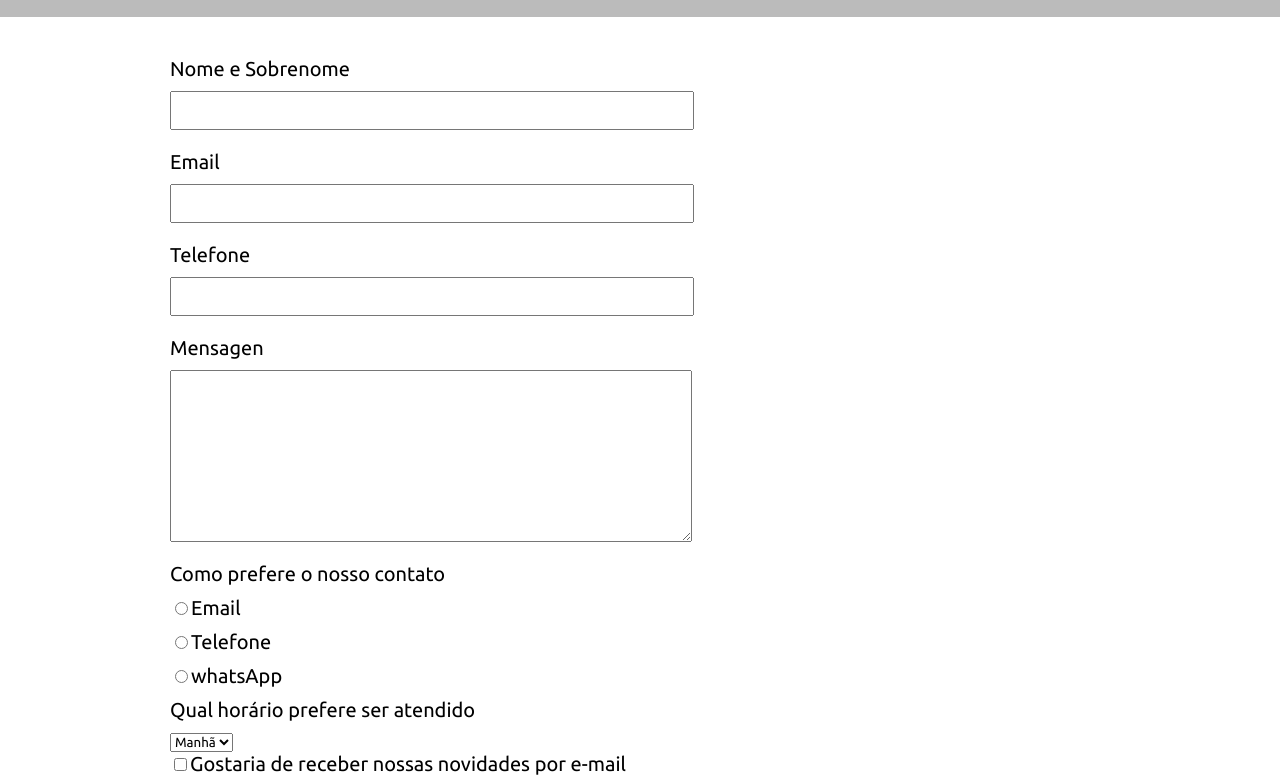
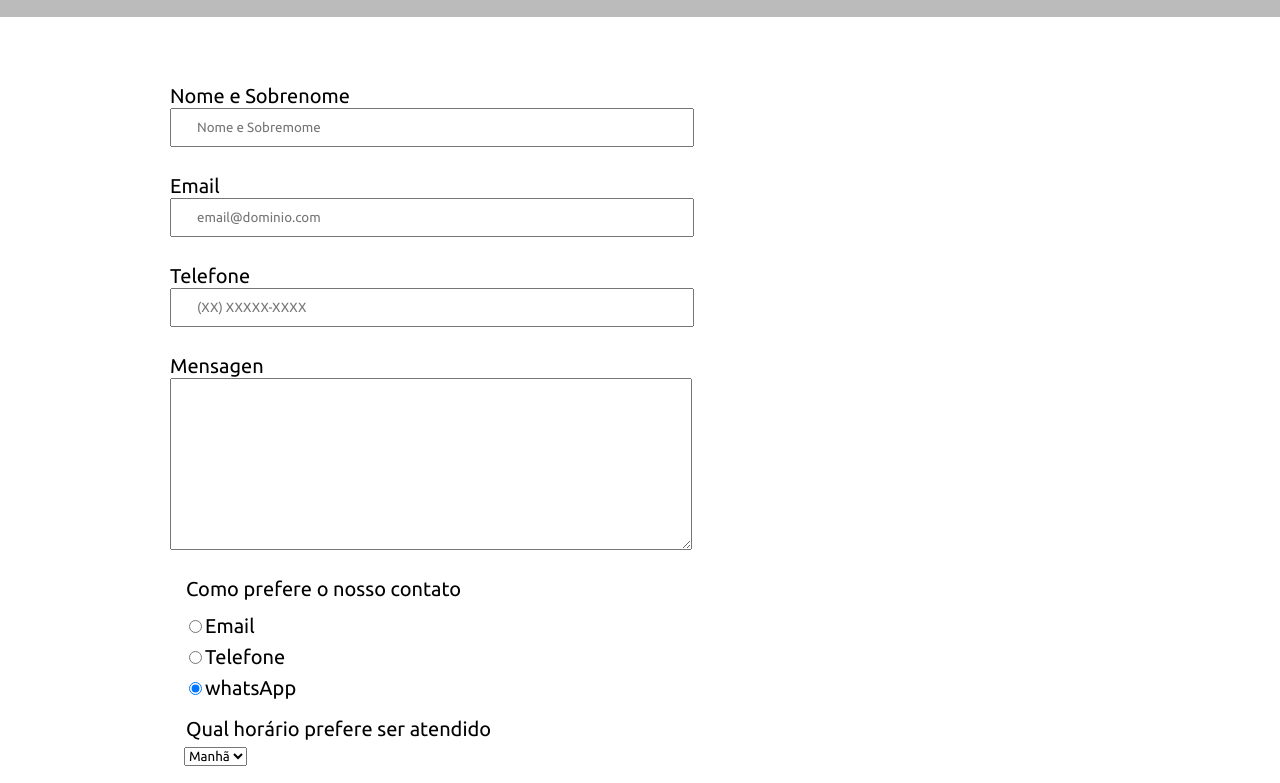
Before and after one commit to Erickmts10/GrupoBoticarioAlura, a plain HTML site: page 01.DevFullStack/01.Semana 1 e 2 HTML5 e CSS3/03.HTML5eCSS3-parte-3/contato.html in a window 1280 px wide. Shown: the part 276-1059 px from the top of the page. Drawn offline with Linux system fonts and the light colour scheme.

Commit message:
criação de formulario com fieldset legend

```diff
--- a/01.DevFullStack/01.Semana 1 e 2 HTML5 e CSS3/03.HTML5eCSS3-parte-3/contato.html
+++ b/01.DevFullStack/01.Semana 1 e 2 HTML5 e CSS3/03.HTML5eCSS3-parte-3/contato.html
@@ -10,7 +10,7 @@
   <body>
     <header>
       <div class="caixa">
-        <img src="../00.imagens/logo.png" />
+        <img src="../00.imagens/logo.png" alt="Logo da Barbearia" />
         <nav>
           <ul class="navegacao">
             <li>
@@ -29,13 +29,32 @@
     <main>
       <form>
         <label for="nomesobrenome"> Nome e Sobrenome </label>
-        <input type="text" id="nomesobrenome" class="input-padrao" />
+        <input
+          type="text"
+          id="nomesobrenome"
+          class="input-padrao"
+          required
+          placeholder="Nome e Sobremome"
+        />
 
         <label for="email">Email</label>
-        <input type="text" id="email" class="input-padrao" />
+        <input
+          type="email"
+          id="email"
+          class="input-padrao"
+          required
+          placeholder="email@dominio.com"
+        />
 
         <label for="telefone">Telefone</label>
-        <input type="text" name="telefone" id="telefone" class="input-padrao" />
+        <input
+          type="tel"
+          name="telefone"
+          id="telefone"
+          class="input-padrao"
+          required
+          placeholder="(XX) XXXXX-XXXX"
+        />
 
         <label for="menssagen">Mensagen</label>
         <textarea
@@ -43,10 +62,11 @@
           rows="10"
           id="menssagen"
           class="input-padrao"
+          required
         ></textarea>
 
-        <div>
-          <p>Como prefere o nosso contato</p>
+        <fieldset>
+          <legend>Como prefere o nosso contato</legend>
           <label for="radio-email">
             <input
               type="radio"
@@ -71,27 +91,28 @@
               name="contato"
               value="whatsapp"
               id="radio-whatsapp"
+              checked
             />whatsApp</label
           >
-        </div>
-        <div>
-          <p>Qual horário prefere ser atendido</p>
+        </fieldset>
+        <fieldset>
+          <legend>Qual horário prefere ser atendido</legend>
           <select>
             <option>Manhã</option>
             <option>Tarde</option>
             <option>Noite</option>
           </select>
-        </div>
+        </fieldset>
 
         <label>
-          <input type="checkbox" />Gostaria de receber nossas novidades por
-          e-mail</label
+          <input type="checkbox" checked />Gostaria de receber nossas novidades
+          por e-mail</label
         >
         <input type="submit" value="Enviar formulario" />
       </form>
     </main>
     <footer>
-      <img src="../00.imagens/logo-branco.png" />
+      <img src="../00.imagens/logo-branco.png" alt="Logo da Barbearia" />
       <p class="copyright">&copy;Copyright Barbearia Alura - 2019</p>
     </footer>
   </body>
--- a/01.DevFullStack/01.Semana 1 e 2 HTML5 e CSS3/03.HTML5eCSS3-parte-3/contatos.css
+++ b/01.DevFullStack/01.Semana 1 e 2 HTML5 e CSS3/03.HTML5eCSS3-parte-3/contatos.css
@@ -55,14 +55,18 @@ main {
 }
 
 form {
-  margin: 40px 0;
+  margin: 60px 0;
+}
+
+fieldset {
+  border: none;
 }
 
 form label,
-p {
+form legend {
   display: block;
   font-size: 20px;
-  margin: 0 0 10px;
+  padding-top: 7px;
 }
 
 .input-padrao {
```
